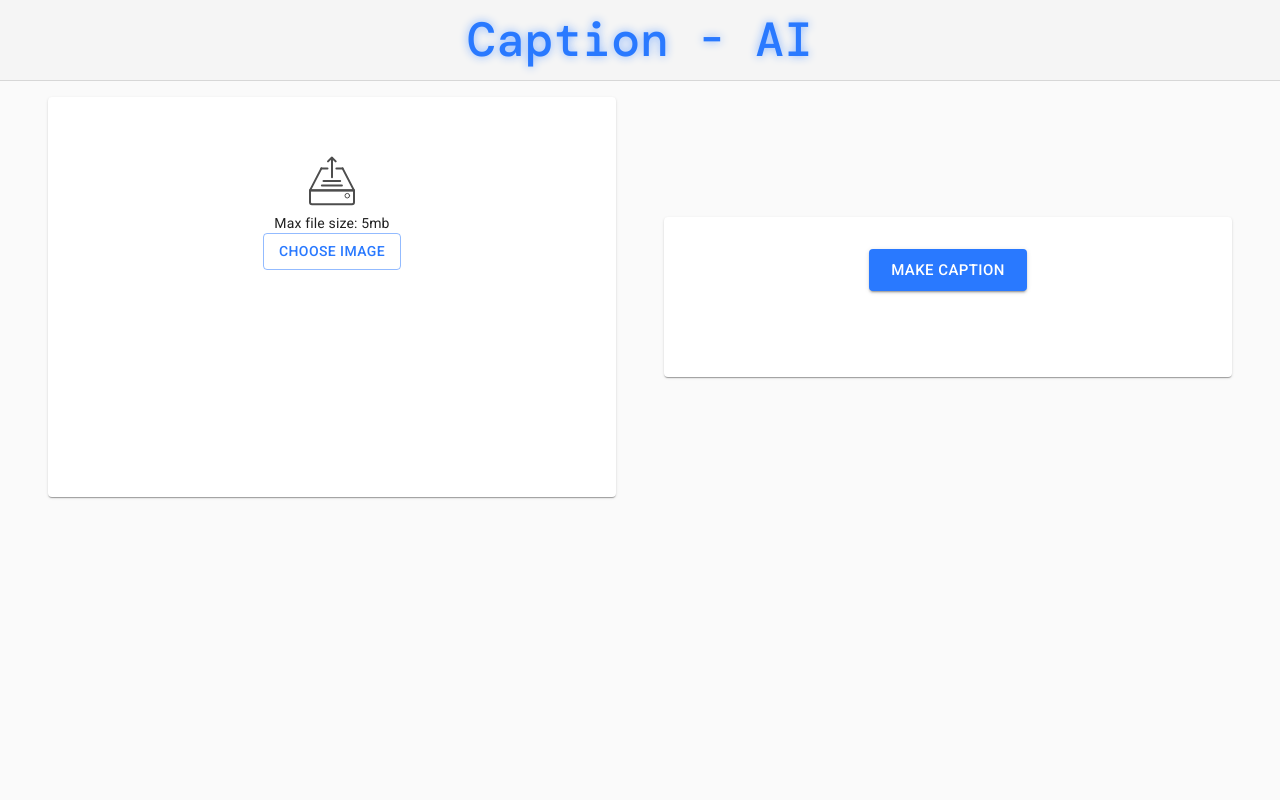
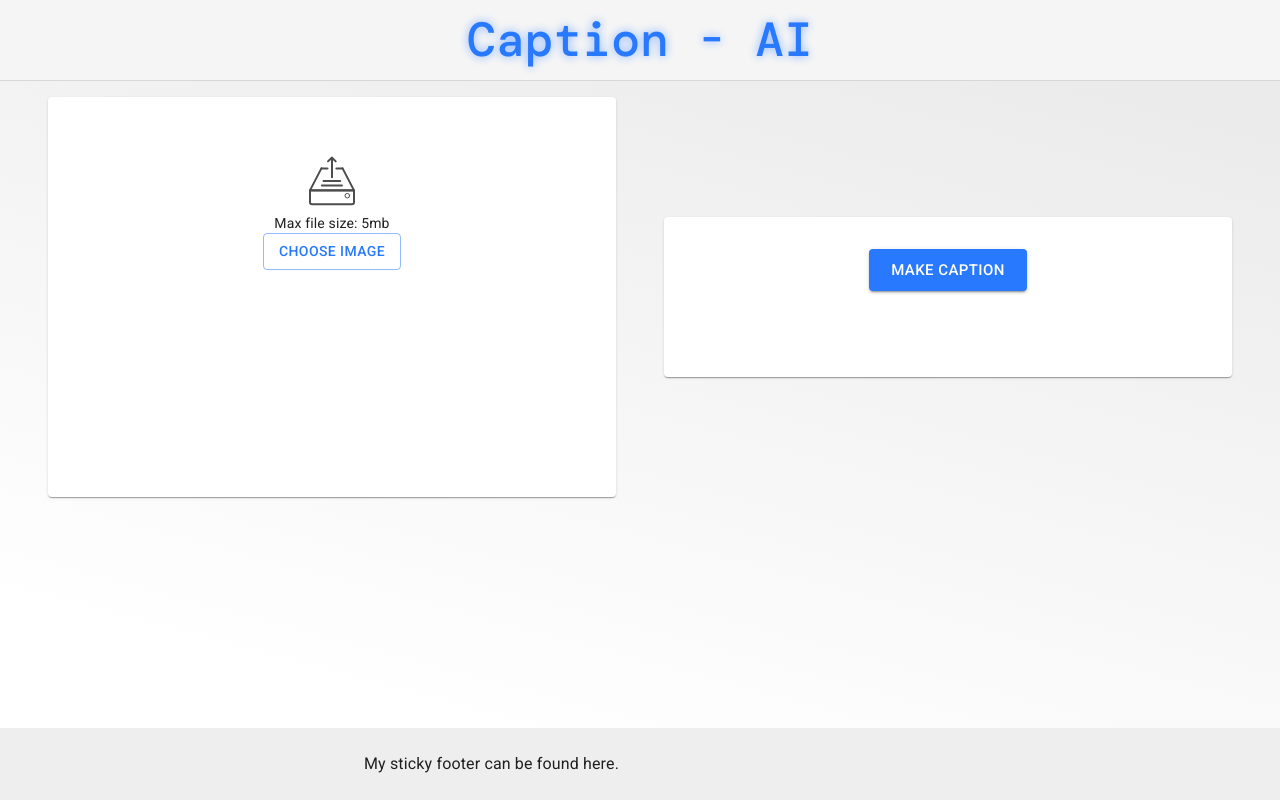
Before and after one commit to darkmatter18/Caption-AI, a React (Create React App) app in the folder frontendui/: page / in a window 1280 px wide. Built offline with nearby package versions, Linux system fonts and the light colour scheme.

Commit message:
feat: Footer and Background design added
Signed-off-by: Arkadip Bhattacharya <in2arkadipb13@gmail.com>

```diff
--- a/frontendui/src/App.js
+++ b/frontendui/src/App.js
@@ -1,9 +1,10 @@
 import React from 'react';
-import { CssBaseline, createMuiTheme, ThemeProvider } from '@material-ui/core';
+import {CssBaseline, createMuiTheme, ThemeProvider, Container, Typography} from '@material-ui/core';
 
 import Routes from './routes';
 import HeaderComponent from './Components/HeaderComponent';
-import { blue, pink } from '@material-ui/core/colors';
+import {blue, pink} from '@material-ui/core/colors';
+import {makeStyles} from "@material-ui/core/styles";
 
 const theme = createMuiTheme({
     palette: {
@@ -20,13 +21,36 @@ const theme = createMuiTheme({
     }
 })
 
+const useStyles = makeStyles((theme) => ({
+    background: {
+        display: 'flex',
+        flexDirection: 'column',
+        minHeight: '100vh',
+        backgroundImage: `url(${process.env.PUBLIC_URL}/SubtlePrism.svg)`
+    },
+    footer: {
+        padding: theme.spacing(3, 2),
+        marginTop: 'auto',
+        backgroundColor:
+            theme.palette.type === 'light' ? theme.palette.grey[200] : theme.palette.grey[800],
+    }
+}))
+
 const App = () => {
+    const classes = useStyles()
     return (
         <React.Fragment>
             <ThemeProvider theme={theme}>
-        <CssBaseline />
-        <HeaderComponent />
-        <Routes />
+                <CssBaseline/>
+                <div className={classes.background}>
+                    <HeaderComponent/>
+                    <Routes/>
+                    <footer className={classes.footer}>
+                        <Container maxWidth="sm">
+                            <Typography variant="body1">My sticky footer can be found here.</Typography>
+                        </Container>
+                    </footer>
+                </div>
             </ThemeProvider>
         </React.Fragment>
     );
```
Also changed, not shown: frontendui/src/Components/HomeComponent/index.js (+17 -16 lines), frontendui/public/SubtlePrism.svg (added). Lines whose indentation alone changed are shown as unchanged.
